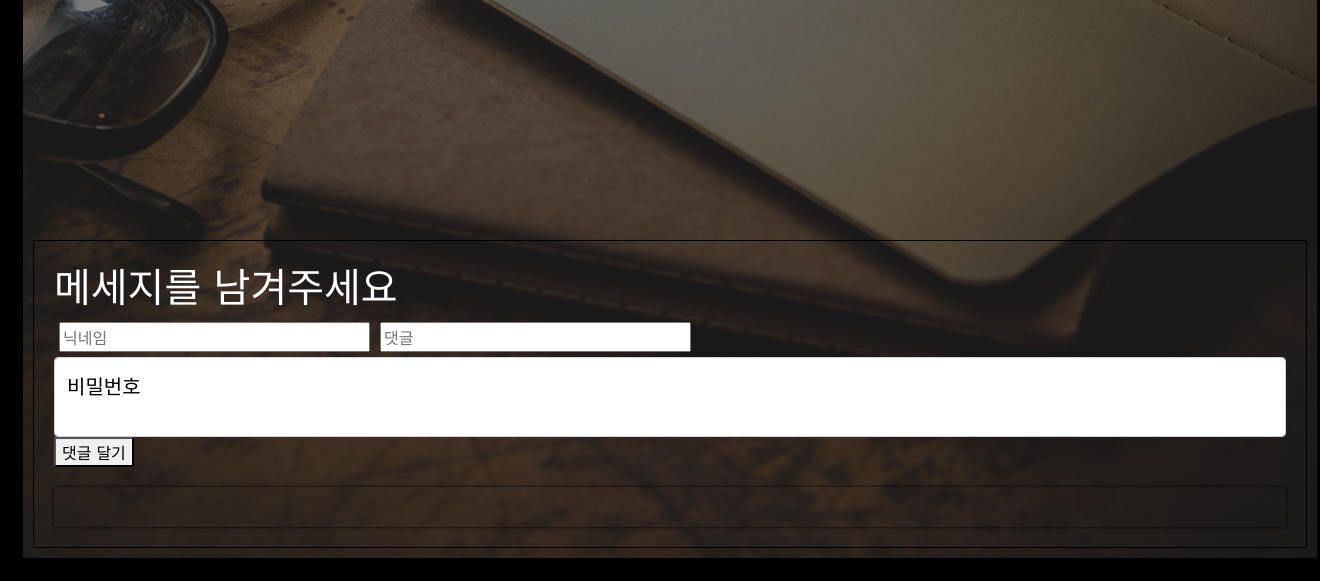
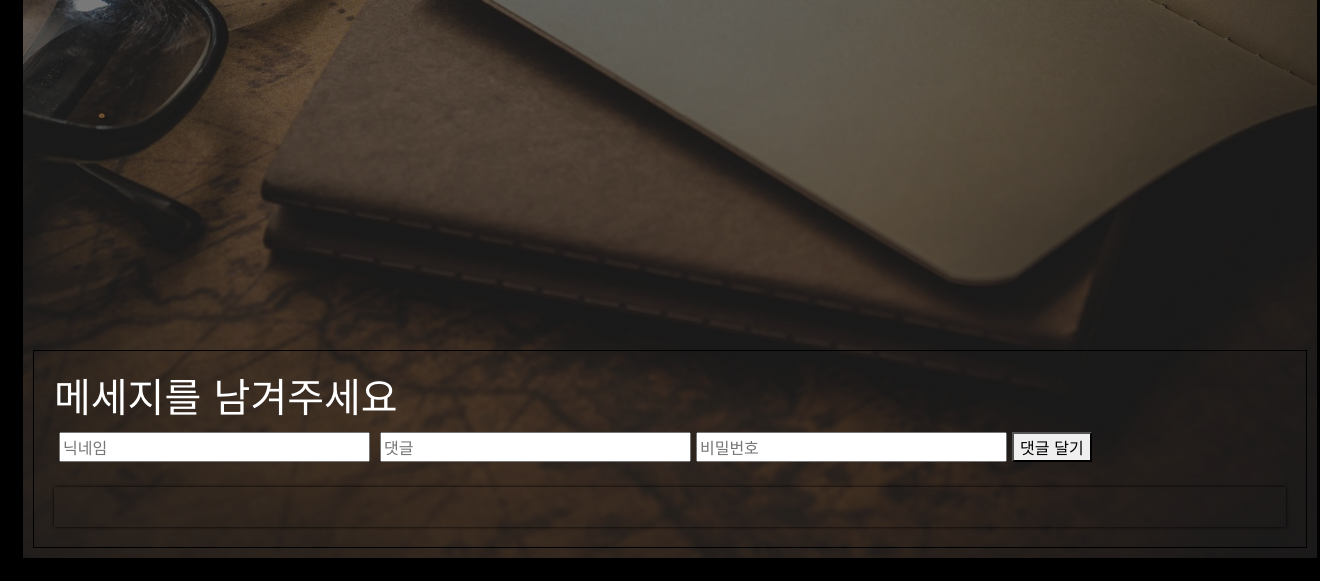
Before and after one commit to Mrgil0/FourGlass, a Flask app: page / in a window 1320 px wide. Shown: the part 739-1320 px from the top of the page. Run offline with Flask 2, Linux system fonts and the light colour scheme; data that the repository does not hold is empty.

Commit message:
입력폼수정

```diff
--- a/FourGlass/templates/mainpage.html
+++ b/FourGlass/templates/mainpage.html
@@ -27,8 +27,6 @@
     <div class="center-box"><h1 class="sixth">Four Glass</h1></div>
     <div class="right-box"></div>
 </div>
-
-
 <div class="mymain">
     <div class="mycard">
         <div class="row row-cols-4">
@@ -74,20 +72,17 @@
                     육준호 : 댓글 등록
             </div>
         </div>
-
     </div>
+    <div>
         <div class="commentForm">
             <h1>메세지를 남겨주세요</h1>
             <div id="Form">
                 <input type="text" id="name" placeholder="닉네임" style="margin: 5px">
                 <input type="text" id="comment" placeholder="댓글">
-            <div class="form-floating">
-        <input class="form-control" type="password" placeholder="비밀번호" id="pass"
-               style="height: 80px"></input>
-        <label for="floatingTextarea2"><h5>비밀번호</h5></label>
-    </div>
+                <input type="text" id="pass" type="password" placeholder="비밀번호">
                 <button onclick="save_comment()">댓글 달기</button>
                 <div class="commentteb" id="comment-list">
+                </div>
             </div>
         </div>
     </div>
```
Lines whose indentation alone changed are shown as unchanged.
